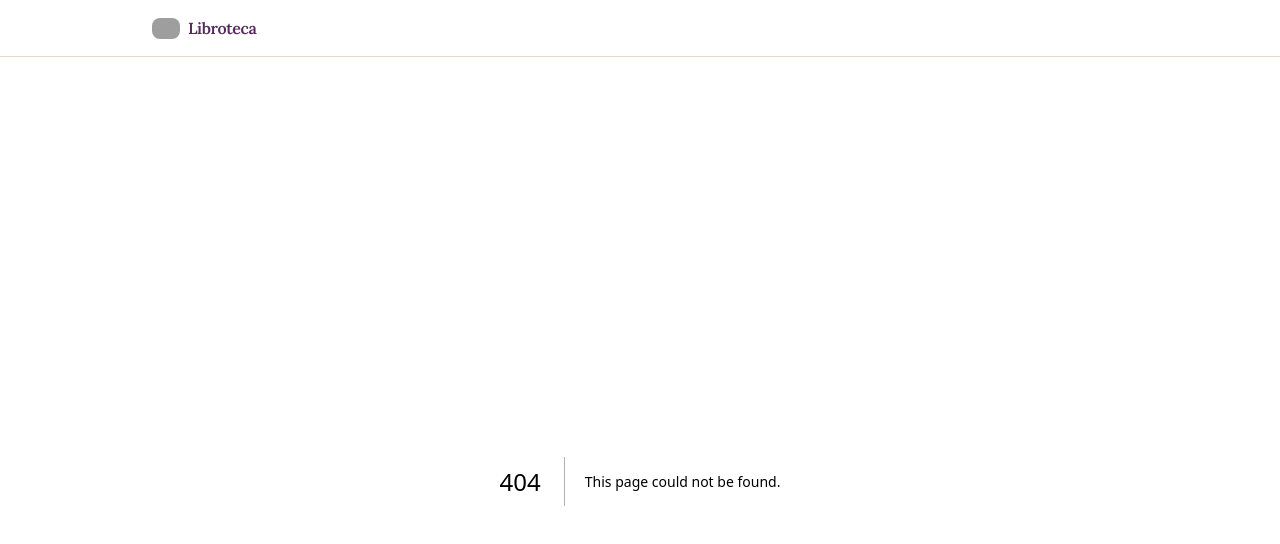
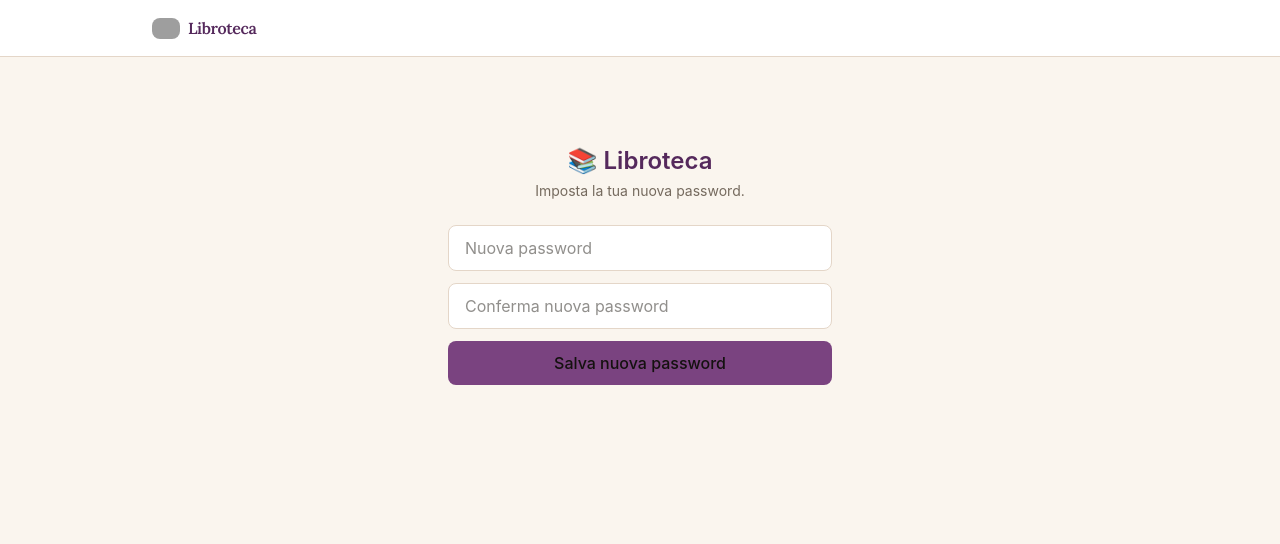
Before and after one commit to Librotecca/Libroteca, a Next.js app: page /auth/reset-password in a window 1280 px wide. Before the commit this address had no page. Shown: the top 544 px of the page. Built offline with nearby package versions, Linux system fonts and the light colour scheme; no server answers; grey boxes are pictures that could not be loaded.

Commit message:
Implement password reset page with validation
This page allows users to reset their password after receiving a link via email. It includes form validation and user feedback for success or error states.

```diff
--- /dev/null
+++ b/src/app/auth/reset-password/page.tsx
@@ -0,0 +1,94 @@
+"use client";
+
+import { useState } from "react";
+import { useRouter } from "next/navigation";
+import { createClient } from "@/lib/supabase/client";
+
+// Pagina dove l'utente atterra dal link "password dimenticata" ricevuto via
+// email (dopo lo scambio del codice in /auth/callback, che lo porta qui con
+// una sessione di recupero già attiva) per impostare una nuova password.
+export default function ResetPasswordPage() {
+  const router = useRouter();
+  const supabase = createClient();
+
+  const [password, setPassword] = useState("");
+  const [confermaPassword, setConfermaPassword] = useState("");
+  const [errore, setErrore] = useState<string | null>(null);
+  const [caricamento, setCaricamento] = useState(false);
+  const [completato, setCompletato] = useState(false);
+
+  async function salvaNuovaPassword(e: React.FormEvent) {
+    e.preventDefault();
+    setErrore(null);
+
+    if (password !== confermaPassword) {
+      setErrore("Le due password non coincidono.");
+      return;
+    }
+
+    setCaricamento(true);
+    const { error } = await supabase.auth.updateUser({ password });
+    setCaricamento(false);
+
+    if (error) {
+      setErrore(
+        error.message === "Auth session missing!"
+          ? "Il link non è più valido. Richiedi un nuovo link dalla pagina di login."
+          : error.message
+      );
+      return;
+    }
+
+    setCompletato(true);
+    setTimeout(() => {
+      router.push("/libreria");
+      router.refresh();
+    }, 1500);
+  }
+
+  return (
+    <div className="max-w-sm mx-auto mt-16 flex flex-col gap-6">
+      <div className="text-center">
+        <h1 className="text-2xl font-semibold text-accent-strong">📚 Libroteca</h1>
+        <p className="text-muted mt-1 text-sm">Imposta la tua nuova password.</p>
+      </div>
+
+      {completato ? (
+        <div className="bg-surface border border-border rounded-lg p-4 text-sm text-center">
+          Password aggiornata. Ti stiamo portando alla tua libreria...
+        </div>
+      ) : (
+        <form onSubmit={salvaNuovaPassword} className="flex flex-col gap-3">
+          <input
+            type="password"
+            required
+            minLength={6}
+            placeholder="Nuova password"
+            value={password}
+            onChange={(e) => setPassword(e.target.value)}
+            autoComplete="new-password"
+            className="bg-surface border border-border rounded-lg px-4 py-2.5 outline-none focus:border-accent transition-colors"
+          />
+          <input
+            type="password"
+            required
+            minLength={6}
+            placeholder="Conferma nuova password"
+            value={confermaPassword}
+            onChange={(e) => setConfermaPassword(e.target.value)}
+            autoComplete="new-password"
+            className="bg-surface border border-border rounded-lg px-4 py-2.5 outline-none focus:border-accent transition-colors"
+          />
+          <button
+            type="submit"
+            disabled={caricamento}
+            className="bg-accent hover:bg-accent-strong text-[#14110f] font-medium rounded-lg px-4 py-2.5 transition-colors disabled:opacity-60"
+          >
+            {caricamento ? "Un momento..." : "Salva nuova password"}
+          </button>
+          {errore && <p className="text-danger text-sm text-center">{errore}</p>}
+        </form>
+      )}
+    </div>
+  );
+}
```
